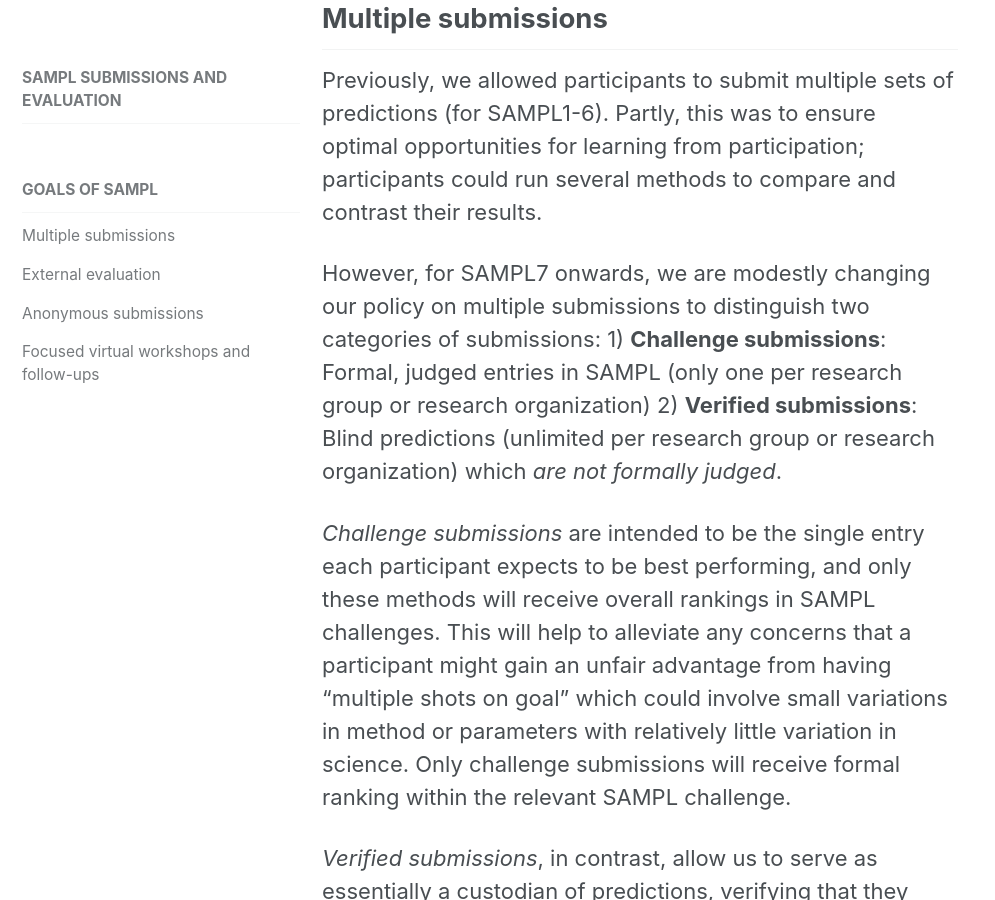
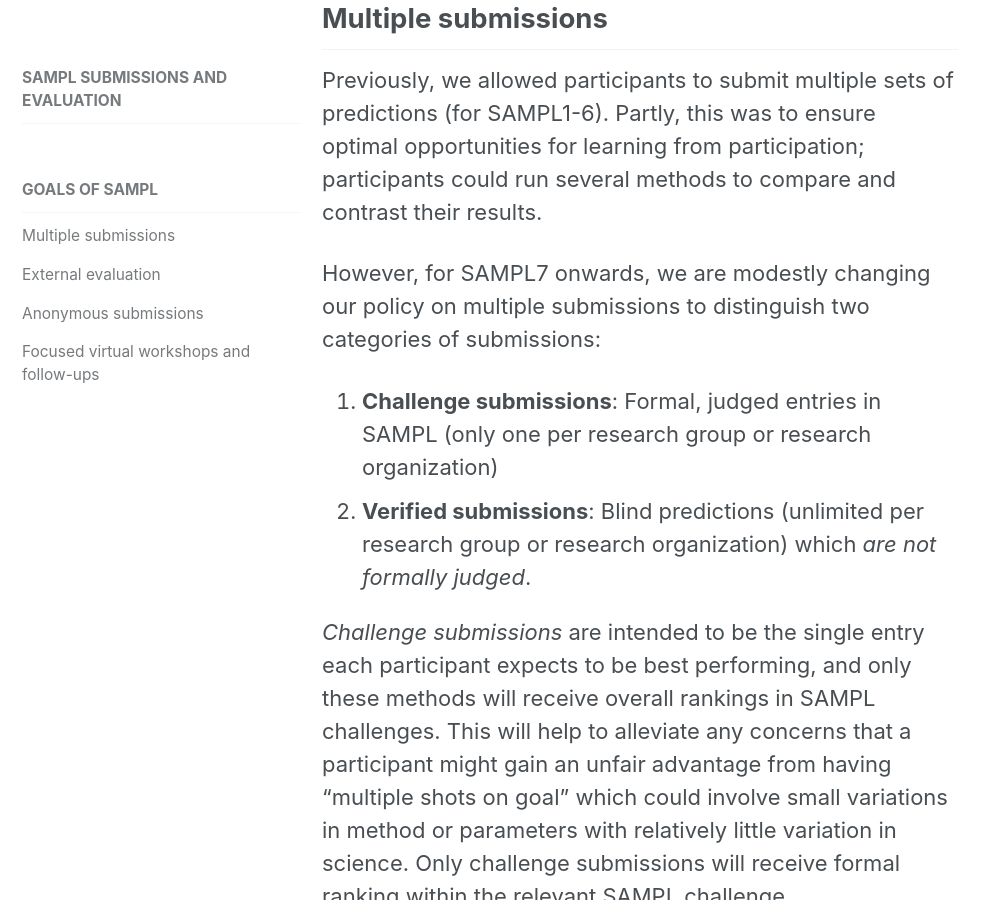
Before and after one commit to samplchallenges/samplchallenges.github.io, a Jekyll site: the page built from _roadmap/03_submissions.md, in a window 1280 px wide and 900 px high, scrolled down 571 px. Shown: the whole window, without its empty margins (0-995 px from the left). Built offline with Jekyll 4.4.1, drawn with Linux system fonts in a browser that asks for light colours.

Commit message:
Fix enumerated list on one page.

```diff
--- a/_roadmap/03_submissions.md
+++ b/_roadmap/03_submissions.md
@@ -17,8 +17,8 @@ Previously, we allowed participants to submit multiple sets of predictions (for
 Partly, this was to ensure optimal opportunities for learning from participation; participants could run several methods to compare and contrast their results.
 
 However, for SAMPL7 onwards, we are modestly changing our policy on multiple submissions to distinguish two categories of submissions:
-1) **Challenge submissions**: Formal, judged entries in SAMPL (only one per research group or research organization)
-2) **Verified submissions**: Blind predictions (unlimited per research group or research organization) which *are not formally judged*.
+1. **Challenge submissions**: Formal, judged entries in SAMPL (only one per research group or research organization)
+2. **Verified submissions**: Blind predictions (unlimited per research group or research organization) which *are not formally judged*.
 
 *Challenge submissions* are intended to be the single entry each participant expects to be best performing, and only these methods will receive overall rankings in SAMPL challenges. This will help to alleviate any concerns that a participant might gain an unfair advantage from having "multiple shots on goal" which could involve small variations in method or parameters with relatively little variation in science. Only challenge submissions will receive formal ranking within the relevant SAMPL challenge.
 
```
